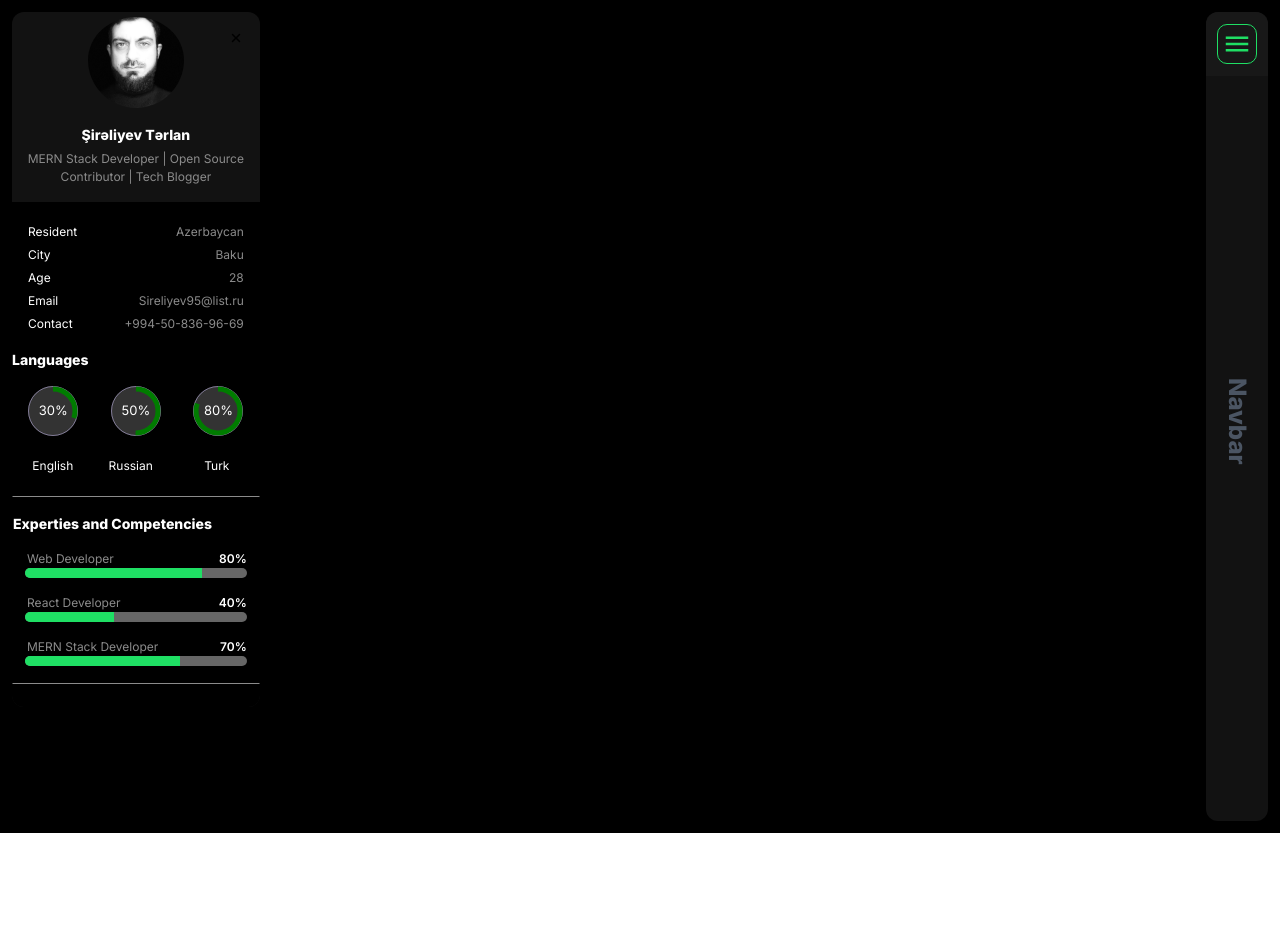
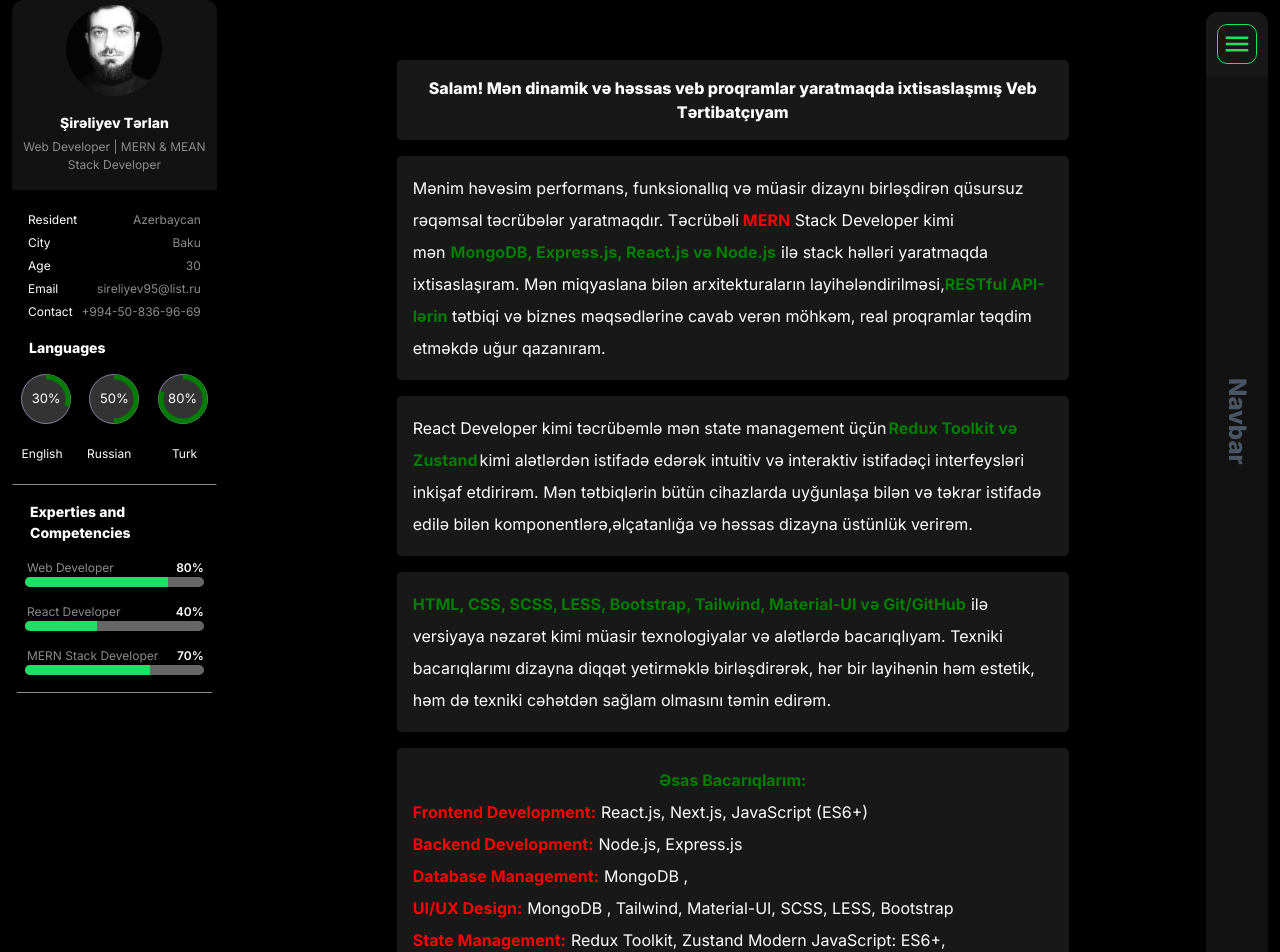
Before and after one commit to terlan-sireliyev/portfolio_nextjs, a Next.js app: page /about in a window 1280 px wide. Before the commit this address had no page. Shown: the top 952 px of the page. Before the commit the page ends 833 px from the top, so only its background shows below. Built offline with nearby package versions, Linux system fonts and the light colour scheme.

Commit message:
Describe your changes here

```diff
--- /dev/null
+++ b/app/about/page.jsx
@@ -0,0 +1,97 @@
+"use client";
+import { useEffect, useState } from "react";
+
+const About = () => {
+  const [isClient, setIsClient] = useState(false);
+
+  useEffect(() => {
+    setIsClient(true);
+  }, []);
+
+  return (
+    <div className="min-h-screen flex items-center justify-center">
+      <div className="max-w-3xl bg-white/10 backdrop-blur-lg rounded-xl p-6 text-white shadow-lg">
+        {isClient && (
+          <div className="min-h-screen  flex items-center justify-center">
+            <div className="max-w-3xl bg-white/10 backdrop-blur-lg rounded-xl p-6 text-white shadow-lg">
+              <h1 className="text-3xl px-4 py-4 rounded-border5 font-bold text-center mb-4 bg-leftBgOne text-leftTextColorWhite">
+                Salam! Mən dinamik və həssas veb proqramlar yaratmaqda
+                ixtisaslaşmış Veb Tərtibatçıyam
+              </h1>
+              <p className="text-lg leading-8 px-4 py-4 rounded-border5  bg-leftBgOne text-leftTextColorWhite">
+                Mənim həvəsim performans, funksionallıq və müasir dizaynı
+                birləşdirən qüsursuz rəqəmsal təcrübələr yaratmaqdır. Təcrübəli
+                <b className="text-leftTextColorRed"> MERN</b> Stack Developer
+                kimi mən
+                <b className="text-leftTextColorGreen px-2">
+                  MongoDB, Express.js, React.js və Node.js
+                </b>
+                ilə stack həlləri yaratmaqda ixtisaslaşıram. Mən miqyaslana
+                bilən arxitekturaların layihələndirilməsi,
+                <b className="text-leftTextColorGreen">
+                  RESTful API-lərin
+                </b>{" "}
+                tətbiqi və biznes məqsədlərinə cavab verən möhkəm, real
+                proqramlar təqdim etməkdə uğur qazanıram.
+              </p>
+              <p className="text-lg leading-8 mt-4 bg-leftBgOne px-4 py-4 rounded-border5 text-leftTextColorWhite">
+                React Developer kimi təcrübəmlə mən state management üçün
+                <b className="text-leftTextColorGreen px-[2px]">
+                   Redux Toolkit və Zustand
+                </b>
+                 kimi alətlərdən istifadə edərək intuitiv və interaktiv
+                istifadəçi interfeysləri inkişaf etdirirəm. Mən tətbiqlərin
+                bütün cihazlarda uyğunlaşa bilən və təkrar istifadə edilə bilən
+                komponentlərə,əlçatanlığa və həssas dizayna üstünlük verirəm.
+              </p>
+              <p className="text-lg leading-8 mt-4 px-4 py-4 rounded-border5 bg-leftBgOne text-leftTextColorWhite">
+                <b className="text-leftTextColorGreen pr-2">
+                  HTML, CSS, SCSS, LESS, Bootstrap, Tailwind, Material-UI və
+                  Git/GitHub
+                </b>
+                ilə versiyaya nəzarət kimi müasir texnologiyalar və alətlərdə
+                bacarıqlıyam. Texniki bacarıqlarımı dizayna diqqət yetirməklə
+                birləşdirərək, hər bir layihənin həm estetik, həm də texniki
+                cəhətdən sağlam olmasını təmin edirəm.
+              </p>
+              <p className="text-lg leading-8 mt-4 px-4 py-4 rounded-border5 bg-leftBgOne text-leftTextColorWhite">
+                <div className="text-center ">
+                  <b className="text-leftTextColorGreen ">Əsas Bacarıqlarım:</b>
+                </div>
+                <b className="text-leftTextColorRed pr-2">
+                  Frontend Development:
+                </b>
+                React.js, Next.js, JavaScript (ES6+) <br />
+                <b className="text-leftTextColorRed pr-2">
+                  Backend Development:
+                </b>
+                Node.js, Express.js <br />
+                <b className="text-leftTextColorRed pr-2">
+                  Database Management:
+                </b>
+                MongoDB ,
+                <br />
+                <b className="text-leftTextColorRed pr-2"> UI/UX Design:</b>
+                MongoDB , Tailwind, Material-UI, SCSS, LESS, Bootstrap <br />
+                <b className="text-leftTextColorRed pr-2">State Management:</b>
+                Redux Toolkit, Zustand Modern JavaScript: ES6+, asynchronous
+                programming, functional programming concepts Performance &
+                Optimization: SEO-friendly, fast-loading applications
+              </p>
+              <div className="mt-4 px-6 py-4 bg-gradient-teal-purple  text-leftTextColorWhite rounded-lg shadow-lg">
+                <p className="text-lg">
+                  <b className="text-red-300">Hal-hazırda öyrənirəm:</b>
+                  Angular və React Native proqramlaşdırma, həm veb, həm də mobil
+                  platformalar üçün çox yönlü və yüksək performanslı proqramlar
+                  yaratmaq üçün bacarıqlar dəstimi genişləndirirəm.
+                </p>
+              </div>
+            </div>
+          </div>
+        )}
+      </div>
+    </div>
+  );
+};
+
+export default About;
--- a/app/contact/page.jsx
+++ b/app/contact/page.jsx
@@ -1,36 +1,21 @@
 "use client"; // Add this line to specify client-side rendering
-
 import React from "react";
-import { MdEmail } from "react-icons/md";
 import { FaLinkedin } from "react-icons/fa";
 import { FaGithub } from "react-icons/fa";
+import { SiGmail } from "react-icons/si";
 
 const page = () => {
   return (
     <div>
-      <div className="bg-leftBgOne w-[full] h-[290px]  max-md:h-[450px]  p-4 rounded-border5">
+      <div className="bg-leftBgOne w-[full] h-[290px]  max-md:h-[290px]  p-4 rounded-border5">
         <h1 className="text-leftTextColorWhite font-bold py-2 mt-4">
           Contact Information
         </h1>
-        <div className="grid grid-cols-2 max-md:grid-cols-1 gap-4 mt-4">
-          <div className="bg-mainBgColor border border-leftTextColorGreen rounded-border15 p-6  flex flex-col gap-4">
-            <div className="flex justify-between text-leftTextColorWhite">
-              <p>Country:</p>
-              <p>Azerbaycan</p>
-            </div>
-            <div className="flex justify-between text-leftTextColorWhite">
-              <p>City:</p>
-              <p>Baku</p>
-            </div>
-            <div className="flex justify-between text-leftTextColorWhite">
-              <p>Company:</p>
-              <p>JED Academy</p>
-            </div>
-          </div>
+        <div className="grid grid-cols-1 max-md:grid-cols-1 gap-4 mt-4">
           <div className="bg-mainBgColor border border-leftTextColorGreen  rounded-border15 p-6 flex flex-col gap-4">
             <div className="flex justify-between text-leftTextColorWhite">
-              <p>Email:</p>
-              <p>Sireliyev95@list.ru</p>
+              <p>Gmail:</p>
+              <p>sireliyevterlan95@gmail.com</p>
             </div>
             <div className="flex justify-between text-leftTextColorWhite">
               <p>Linkedin:</p>
@@ -44,8 +29,8 @@ const page = () => {
         </div>
         <div className="flex justify-center gap-4 bg-mainBgColor border border-leftTextColorGreen rounded-border15 mt-4 p-6">
           <p className="text-15 text-leftTextColorWhite">
-            <a href="https://e.mail.ru/sent/">
-              <MdEmail />
+            <a href="https://mail.google.com/mail/u/0/#inbox">
+              <SiGmail />
             </a>
           </p>
           <p className="text-15 text-leftTextColorWhite">
@@ -64,21 +49,21 @@ const page = () => {
       <div className="bg-mainBgColor mt-12 p-4 rounded-border5">
         <h2 className="text-leftTextColorWhite font-bold pb-4">Get It Touch</h2>
         <div className="bg-leftBgOne border border-leftTextColorGreen flex rounded-border5 py-4 flex-col gap-4 items-center justify-center ">
-          <div className="w-[50%] my-2">
+          <div className="w-[50%] max-lg:w-full my-2 p-2">
             <input
               className="w-full p-2 rounded-border5 bg-mainBgColor text-leftTextColorWhite"
               type="text"
               placeholder="name"
             />
           </div>
-          <div className="w-[50%] my-2">
+          <div className="w-[50%] max-lg:w-full my-2 p-2">
             <input
               className="w-full p-2 rounded-border5 bg-mainBgColor text-leftTextColorWhite"
               type="email"
               placeholder="email"
             />
           </div>
-          <div className="w-[50%] my-2">
+          <div className="w-[50%] max-lg:w-full my-2 p-2">
             <textarea
               name=""
               id=""
@@ -88,7 +73,7 @@ const page = () => {
               className="w-full p-2 rounded-border5 bg-mainBgColor text-leftTextColorWhite"
             ></textarea>
           </div>
-          <div className="w-[50%] my-2">
+          <div className="w-[50%] max-lg:w-full my-2 p-2">
             <button className="w-full p-2 rounded-border5 bg-leftTextColorGreen">
               Send Message
             </button>
@@ -104,8 +89,8 @@ const page = () => {
             Made with by Tharlan
           </div>
           <div className="text-leftTextColorGray max-sm:text-8 flex items-center gap-2">
-            <MdEmail />
-            sireliyev95@list.ru
+            <SiGmail />
+            sireliyevterlan95@gmail.com
           </div>
         </div>
       </div>
--- a/components/user/center/experties/index.jsx
+++ b/components/user/center/experties/index.jsx
@@ -2,16 +2,14 @@
 
 import React from "react";
 
-const index = ({ title }) => {
+const index = ({ title, description }) => {
   return (
     <>
       <div className="">
         <div className="shadow-md hover:shadow-lineProgressColor hover:transition-all !duration-200 hover:scale-[1.01] ease-linear text-sm p-2 bg-leftBgOne rounded-leftMainBorder text-leftTextColorGray font-normal overflow-hidden">
           <div className="p-6 text-14 m-auto">
-            <p className="text-leftTextColorWhite font-bold my-2">
-              Mern Stack Developer
-            </p>
-            <p>{title}</p>
+            <p className="text-leftTextColorWhite font-bold my-2">{title}</p>
+            <p className="line-clamp-[10]">{description}</p>
           </div>
         </div>
       </div>
--- a/components/user/left/leftSide/index.jsx
+++ b/components/user/left/leftSide/index.jsx
@@ -80,10 +80,10 @@ const Index = ({ toggleMenu }) => {
 
   // Line progress end
   return (
-    <div className="w-full ">
-      <div className="bg-leftBgTwo h-[695px]  max-lg:rounded-borderzero rounded-leftMainBorder  overflow-y-scroll [&::-webkit-scrollbar]:hidden">
+    <div className="  relative">
+      <div className="bg-leftBgTwo fixed top-0 z-50 w-[16%] max-lg:w-[90%] h-[695px] max-lg:h-screen max-lg:rounded-borderzero rounded-leftMainBorder  overflow-y-scroll [&::-webkit-scrollbar]:hidden">
         <div className="flex flex-col  justify-center items-center pb-4 relative">
-          <div className="absolute top-4 right-4">
+          <div className="absolute top-4 right-4 hidden max-lg:block">
             <button onClick={toggleMenu}>
               <IoClose />
             </button>
@@ -101,7 +101,7 @@ const Index = ({ toggleMenu }) => {
             Şirəliyev Tərlan
           </h1>
           <p className="text-leftTextColorGray max-sm1:px-[4px] text-12 mt-2 text-center">
-            MERN Stack Developer | Open Source Contributor | Tech Blogger
+            Web Developer | MERN & MEAN Stack Developer
           </p>
         </div>
 
@@ -118,12 +118,12 @@ const Index = ({ toggleMenu }) => {
             </div>
             <div className="flex justify-between mt-2 px-4">
               <span className="text-leftTextColorWhite text-12">Age</span>
-              <span className="text-leftTextColorGray text-12">28</span>
+              <span className="text-leftTextColorGray text-12">30</span>
             </div>
             <div className="flex justify-between mt-2 px-4">
               <span className="text-leftTextColorWhite text-12">Email</span>
               <span className="text-leftTextColorGray text-12">
-                Sireliyev95@list.ru
+                sireliyev95@list.ru
               </span>
             </div>
             <div className="flex justify-between mt-2 px-4">
@@ -134,7 +134,9 @@ const Index = ({ toggleMenu }) => {
             </div>
           </div>
           <div className=" bg-mainBgColor text-leftTextColorWhite pb-4">
-            <div className="text-14 font-bold max-lg:ml-[17px]">Languages</div>
+            <div className="text-14 font-bold max-lg:ml-[17px] ml-[17px]">
+              Languages
+            </div>
             <div className="flex">
               <Circle
                 radius={radius}
@@ -171,7 +173,7 @@ const Index = ({ toggleMenu }) => {
             </div>
           </div>
           <div className="bg-mainBgColor border border-t-leftTextColorGray max-lg:border-none  py-4 ">
-            <div className="text-leftTextColorWhite max-lg:ml-[12px] font-bold text-14">
+            <div className="text-leftTextColorWhite max-lg:ml-[12px] font-bold text-14 ml-[17px]">
               Experties and Competencies
             </div>
 
@@ -197,7 +199,7 @@ const Index = ({ toggleMenu }) => {
             <Sliks />
           </div>
           <div className="bg-mainBgColor  border border-t-leftTextColorGray max-lg:border-none py-4">
-            <span className="text-leftTextColorWhite cursor-pointer text-12 max-lg:ml-[22px]">
+            <span className="text-leftTextColorWhite cursor-pointer ml-[17px] text-12 max-lg:ml-[22px]">
               Download Resume
             </span>
             <span className="text-leftTextColorWhite cursor-pointer text-12">
--- a/components/user/left/skils/index.jsx
+++ b/components/user/left/skils/index.jsx
@@ -1,52 +1,21 @@
 import React from "react";
-
+import { Skills } from "./skilsMock";
 const index = () => {
   return (
     <>
-      <div className="flex flex-col gap-y-4 p-2">
-        <span className="text-leftTextColorWhite text-14 max-lg:ml-[12px] font-bold">
+      <div className="flex flex-col gap-y-4 p-2 ">
+        <span className="text-leftTextColorWhite ml-[17px] text-14 max-lg:ml-[12px] font-bold">
           Tools
         </span>
         <div className="flex flex-wrap gap-2 pl-[8px] ">
-          <span className="py-2 px-3 bg-leftBgOne rounded-toolsBorder text-leftTextColorWhite text-12 cursor-pointer">
-            HTML
-          </span>
-          <span className="py-2 px-3 bg-leftBgOne rounded-toolsBorder text-leftTextColorWhite text-12 cursor-pointer">
-            CSS
-          </span>
-          <span className="py-2 px-3 bg-leftBgOne rounded-toolsBorder text-leftTextColorWhite text-12 cursor-pointer">
-            SASS&SCSS
-          </span>
-          <span className="py-2 px-3 bg-leftBgOne rounded-toolsBorder text-leftTextColorWhite text-12 cursor-pointer">
-            Tailwind.css
-          </span>
-          <span className="py-2 px-3 bg-leftBgOne rounded-toolsBorder text-leftTextColorWhite text-12 cursor-pointer">
-            Material UI
-          </span>
-          <span className="py-2 px-3 bg-leftBgOne rounded-toolsBorder text-leftTextColorWhite text-12 cursor-pointer">
-            JavaScript
-          </span>
-          <span className="py-2 px-3 bg-leftBgOne rounded-toolsBorder text-leftTextColorWhite text-12 cursor-pointer">
-            React.js
-          </span>
-          <span className="py-2 px-3 bg-leftBgOne rounded-toolsBorder text-leftTextColorWhite text-12 cursor-pointer">
-            Next.js
-          </span>
-          <span className="py-2 px-3 bg-leftBgOne rounded-toolsBorder text-leftTextColorWhite text-12 cursor-pointer">
-            TypeScript
-          </span>
-          <span className="py-2 px-3 bg-leftBgOne rounded-toolsBorder text-leftTextColorWhite text-12 cursor-pointer">
-            Node.js and Express.js
-          </span>
-          <span className="py-2 px-3 bg-leftBgOne rounded-toolsBorder text-leftTextColorWhite text-12 cursor-pointer">
-            Zustand
-          </span>
-          <span className="py-2 px-3 bg-leftBgOne rounded-toolsBorder text-leftTextColorWhite text-12 cursor-pointer">
-            Redux toolkit
-          </span>
-          <span className="py-2 px-3 bg-leftBgOne rounded-toolsBorder text-leftTextColorWhite text-12 cursor-pointer">
-            GitHub
-          </span>
+
+          {
+            Skills.map((item) => (
+              <span key={item.id} className="py-2 px-3 bg-leftBgOne rounded-toolsBorder text-leftTextColorWhite text-12 cursor-pointer">
+                {item.title}
+              </span>
+            ))
+          }
         </div>
       </div>
     </>
--- /dev/null
+++ b/components/user/left/skils/skilsMock.jsx
@@ -0,0 +1,78 @@
+export const Skills = [
+    {
+        id:0,
+        title: "HTML",
+    },
+    {
+        id:1,
+        title: "Css",
+    },
+    {
+        id:2,
+        title: "Scss",
+    },
+    {
+        id:3,
+        title: "Sass",
+    },
+    {
+        id:4,
+        title: "Tailwind",
+    },
+    {
+        id:5,
+        title: "MaterialUI",
+    },
+    {
+        id:6,
+        title: "JavaScript",
+    },
+    {
+        id:7,
+        title: "TypeScript",
+    },
+    {
+        id:8,
+        title: "React.js",
+    },
+    {
+        id:9,
+        title: "Zustand",
+    },
+    {
+        id:10,
+        title: "Redux",
+    },
+    {
+        id:11,
+        title: "Context",
+    },
+    {
+        id:12,
+        title: "Next.js",
+    },
+    {
+        id:13,
+        title: "Angular",
+    },
+    {
+        id:14,
+        title: "Express.js",
+    },
+    {
+        id:15,
+        title: "Node.js",
+    },
+    {
+        id:16,
+        title: "MongoDB",
+    },
+    {
+        id:17,
+        title: "Postman",
+    },
+    {
+        id:18,
+        title: "GitHub",
+    },
+];
--- a/components/user/mobileHeader/index.jsx
+++ b/components/user/mobileHeader/index.jsx
@@ -41,8 +41,8 @@ const MobileNavbar = () => {
         </div>
 
         <div
-          className={`absolute top-0 z-50 left-0    w-[60%] max-sm:w-[80%] transition-transform duration-700 ease-in-out ${
-            isOpen ? "translate-x-0" : "-translate-x-full"
+          className={` top-0 z-50 left-0    w-[60%] max-sm:w-[80%] transition-transform duration-700 ease-in-out ${
+            isOpen ? "translate-x-0 fixed" : "-translate-x-full fixed"
           }`}
         >
           <LeftSide toggleMenu={toggleMenu} />
--- a/components/user/right/navbar/navbar_mock.jsx
+++ b/components/user/right/navbar/navbar_mock.jsx
@@ -6,11 +6,16 @@ export const NAV_LINKS = [
   },
   {
     id: 2,
+    title: "About",
+    href: "/about",
+  },
+  {
+    id: 4,
     title: "Contact",
     href: "/contact",
   },
   {
-    id: 3,
+    id: 5,
     title: "Portfolio",
     href: "/portfolio",
   },
--- a/tailwind.config.js
+++ b/tailwind.config.js
@@ -49,6 +49,19 @@ module.exports = {
       navbarBgOne: "#121212",
       navbarTextColor: "#4B5563",
       green: "green",
+      teal: {
+        500: "#14B8A6", // Soft teal
+        400: "#2DD4BF", // Light teal
+      },
+      purple: {
+        500: "#8B5CF6", // Medium purple
+        400: "#A78BFA", // Soft purple
+      },
+    },
+    backgroundImage: {
+      "gradient-to-r": "linear-gradient(to right, var(--tw-gradient-stops))",
+      "gradient-teal-purple":
+        "linear-gradient(to right, #14B8A6, #2DD4BF, #8B5CF6, #A78BFA)",
     },
     borderRadius: {
       fiftyPercent: "50%",
```
Also changed, not shown: components/user/center/centerSide/index.jsx (+26 -25 lines), components/user/right/navbar/index.jsx (+6 -24 lines).
